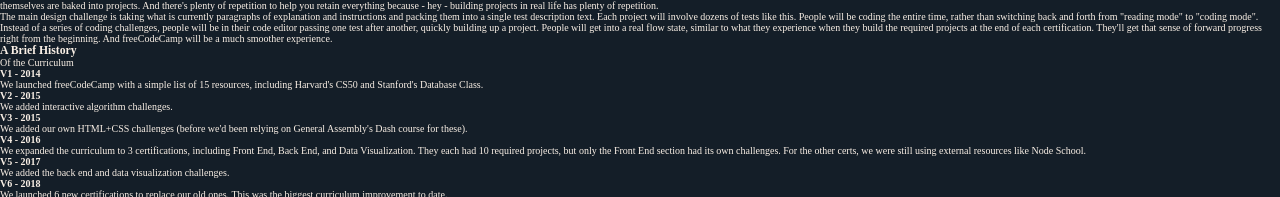
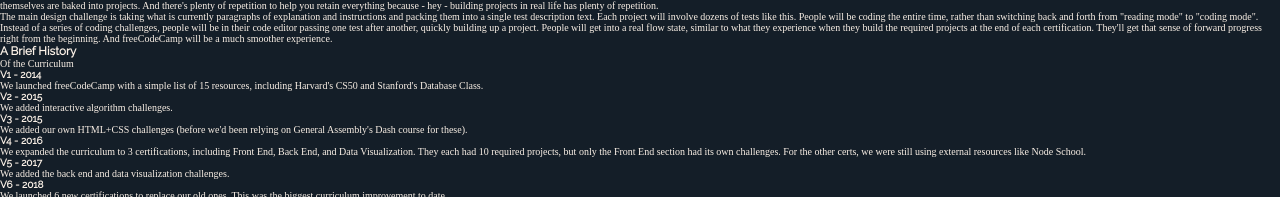
Before and after one commit to adelinesoares/building-a-magazine, a plain HTML site: page index.html in a window 1280 px wide. Shown: the part 450-647 px from the top of the page. Drawn offline with Linux system fonts and the light colour scheme; a web font is replaced by a local one.

Commit message:
Created h2, h3, h4, h5, h6  selector and setted it font-family property

```diff
--- a/styles.css
+++ b/styles.css
@@ -20,3 +20,11 @@
 h1 {
     font-family: Anton, sans-serif;
 }
+
+h2,
+h3,
+h4,
+h5,
+h6 {
+    font-family: Raleway, sans-serif;
+}
```
